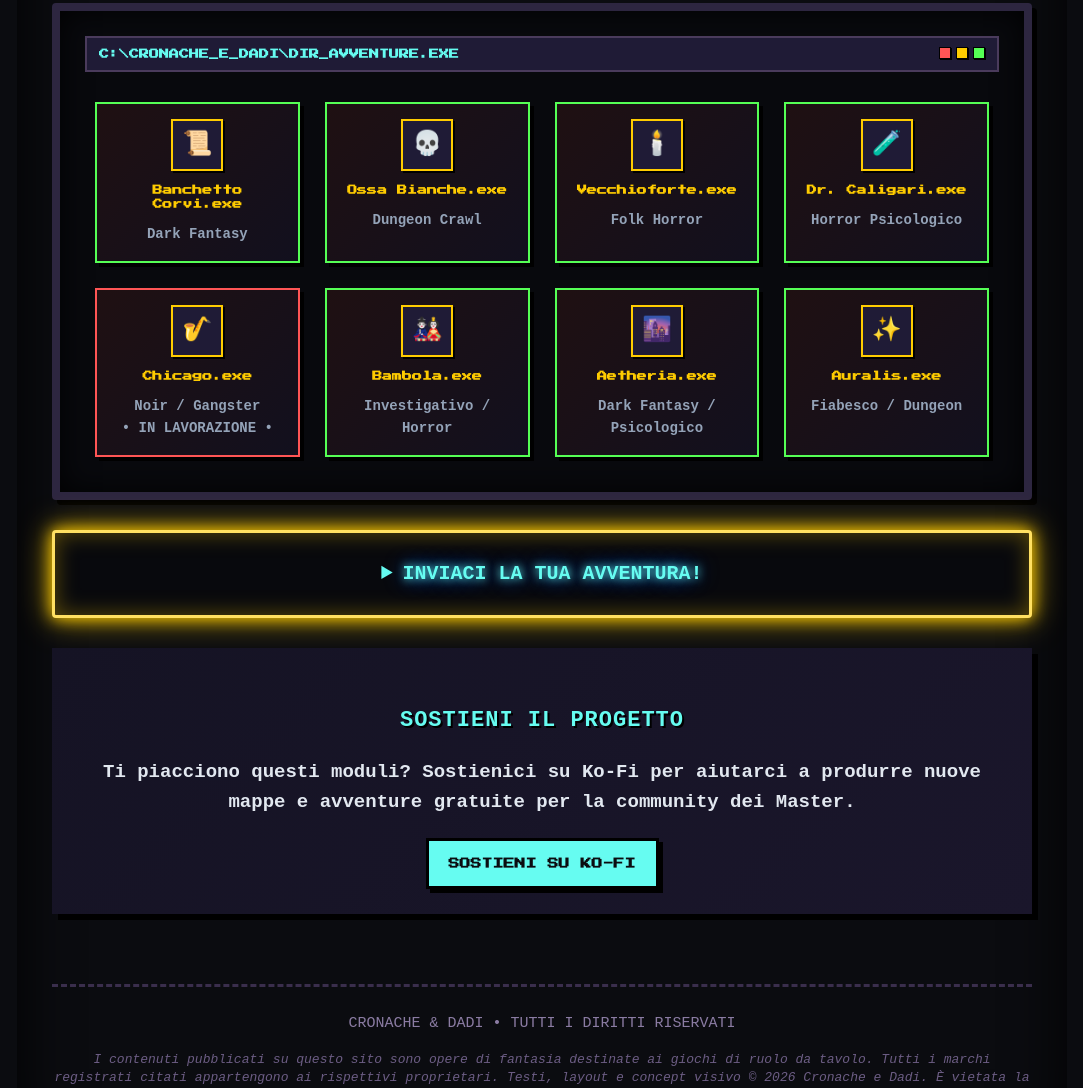
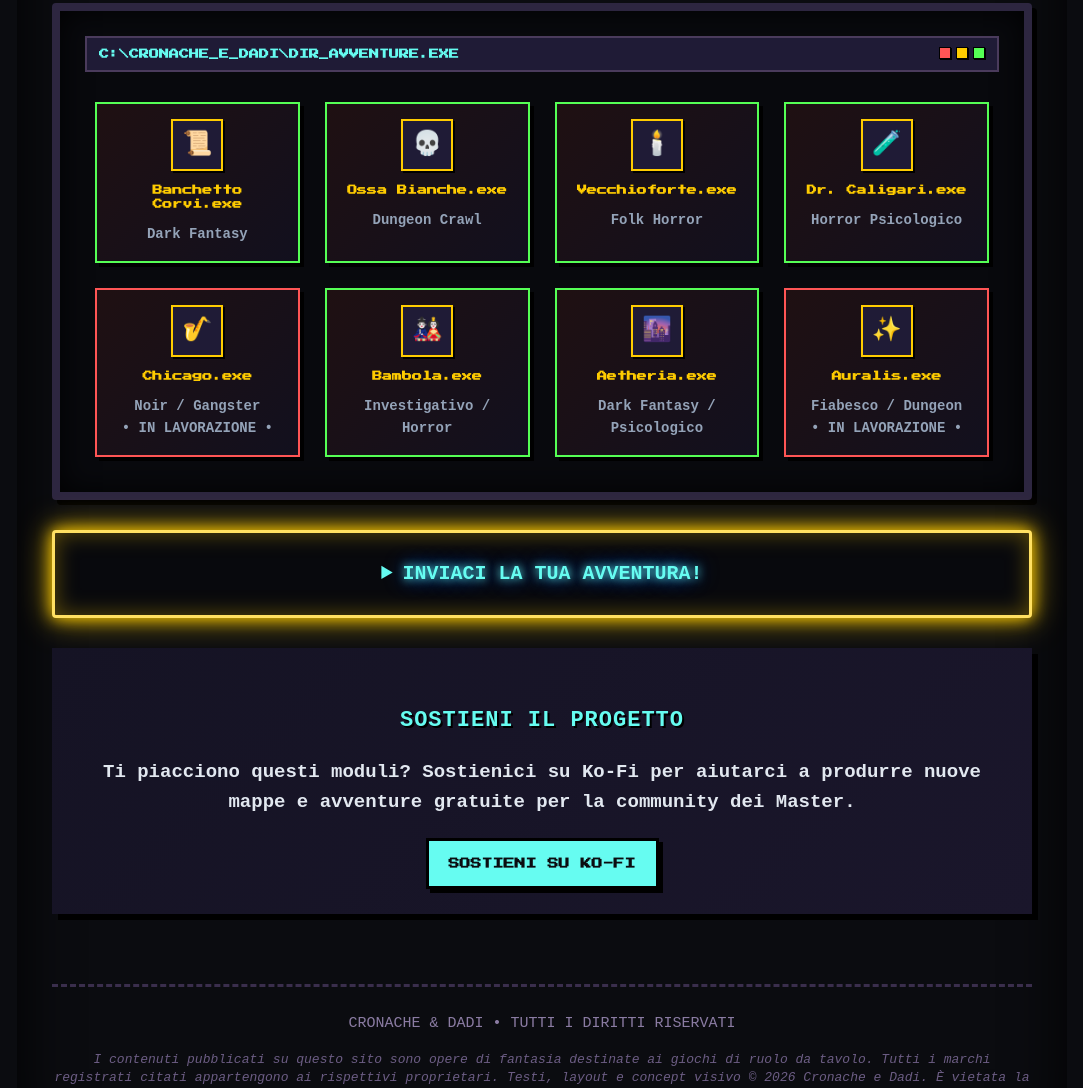
Before and after one commit to cronacheedadi/Archivio-Multiverso, a plain HTML site: page index.html in a window 1280 px wide. Shown: the part 1169-2257 px from the top of the page, without its empty margins (98-1181 px from the left). Drawn offline with Linux system fonts and the light colour scheme.

Commit message:
Update index.html

```diff
--- a/index.html
+++ b/index.html
@@ -526,10 +526,10 @@
                 <div class="desktop-icon-title">Aetheria.exe</div>
                 <p class="desktop-icon-desc">Dark Fantasy / Psicologico<br></p>
             </a>
-            <a href="Il Giardino di Auralis/index.html" class="desktop-icon-card" style="border-color: #55ff55; background: linear-gradient(135deg, #1f1012 0%, #12101e 100%);">
+            <a href="notfound.html" class="desktop-icon-card" style="border-color: #ff5555; background: linear-gradient(135deg, #1f1012 0%, #12101e 100%);">
                 <div class="icon-graphic">✨</div>
                 <div class="desktop-icon-title">Auralis.exe</div>
-                <p class="desktop-icon-desc">Fiabesco / Dungeon<br></p>
+                <p class="desktop-icon-desc">Fiabesco / Dungeon<br> &bull; IN LAVORAZIONE &bull;</p>
             </a>
 
         </div>
```
